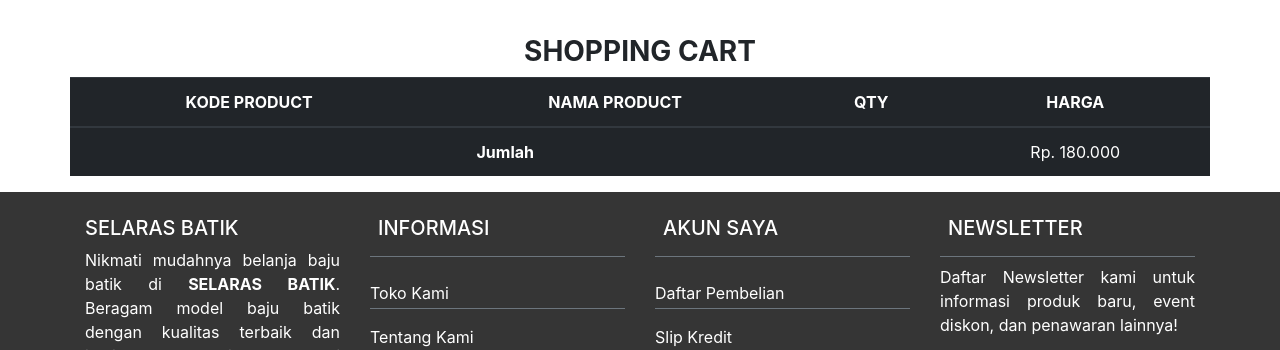
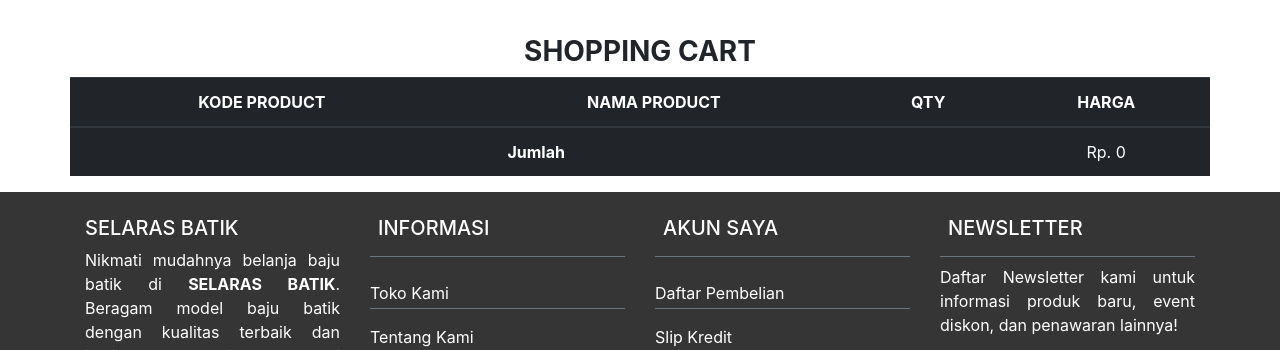
Before and after one commit to FauzanAgra/Individu_UAS, a plain HTML site: page batik.html in a window 1280 px wide. Shown: the part 1060-1410 px from the top of the page. Drawn offline with nearby package versions, Linux system fonts and the light colour scheme; a web font is replaced by a local one.

Commit message:
Menghapus Harga

```diff
--- a/batik.html
+++ b/batik.html
@@ -369,7 +369,7 @@
                         <tbody id=Total>
                             <tr>
                                 <th colspan="3">Jumlah</th>
-                                <td>Rp. 180.000</td>
+                                <td>Rp. 0</td>
                             </tr>
                         </tbody>
                     </table>
```
